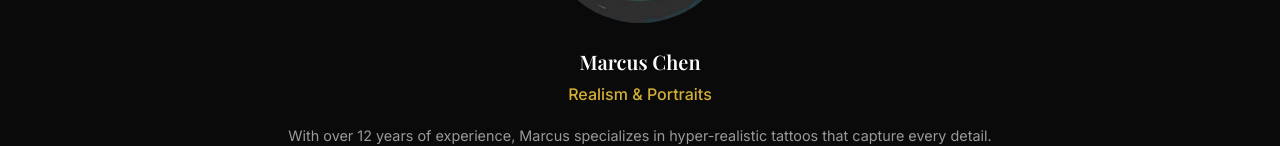
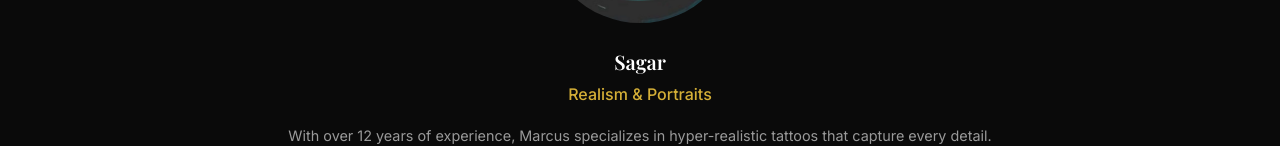
Before and after one commit to priyankakadam05/SM-Tattoo-Studio, a plain HTML site: page about.html in a window 1280 px wide. Shown: the part 3912-4058 px from the top of the page. Drawn offline with nearby package versions, Linux system fonts and the light colour scheme.

Commit message:
about update

```diff
--- a/about.html
+++ b/about.html
@@ -174,7 +174,7 @@
                         <div class="artist-image">
                             <img src="WhatsApp Image 2025-10-29 at 11.10.31_d3324986.jpg" alt="Marcus Chen - Realism & Portraits" loading="lazy">
                         </div>
-                        <h3 class="artist-name">Marcus Chen</h3>
+                        <h3 class="artist-name">Sagar</h3>
                         <p class="artist-specialty">Realism & Portraits</p>
                         <p class="artist-bio">With over 12 years of experience, Marcus specializes in hyper-realistic tattoos that capture every detail.</p>
                     </div>
```
